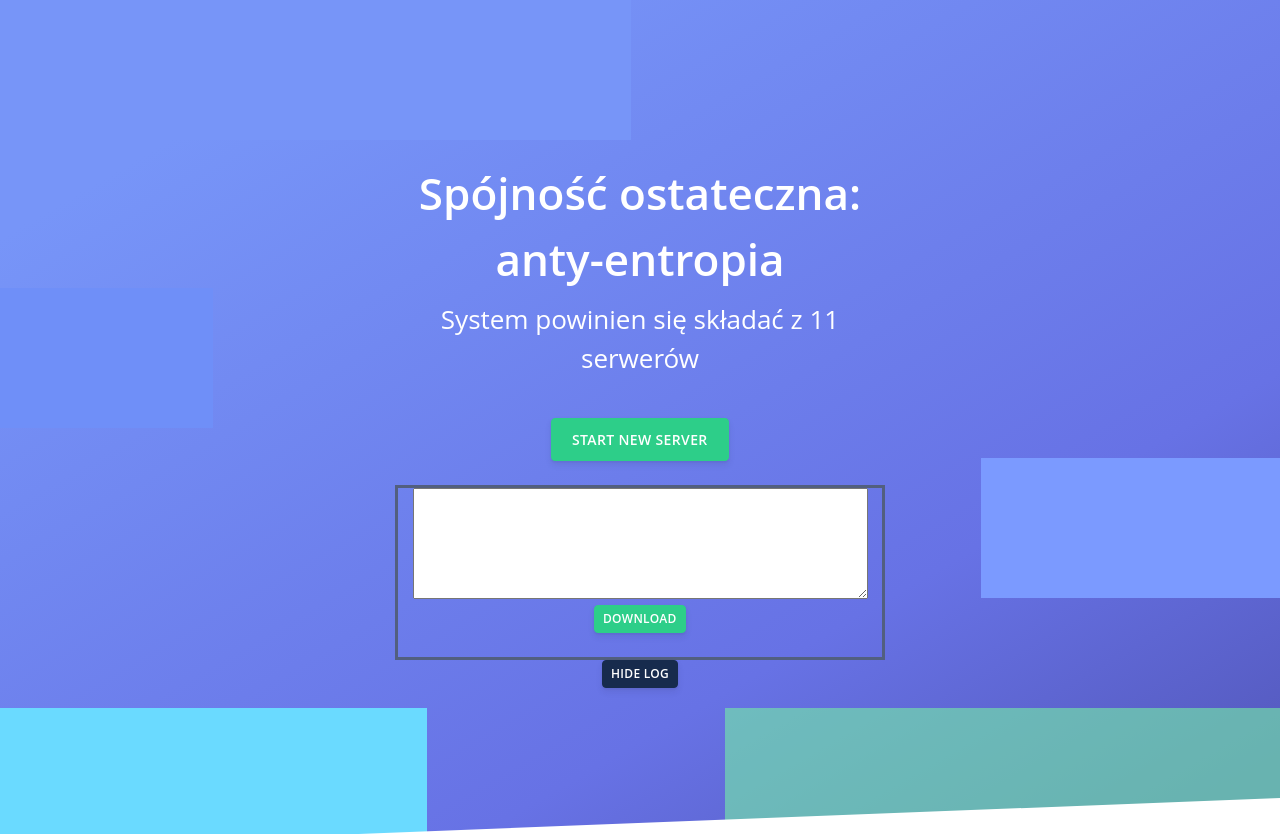
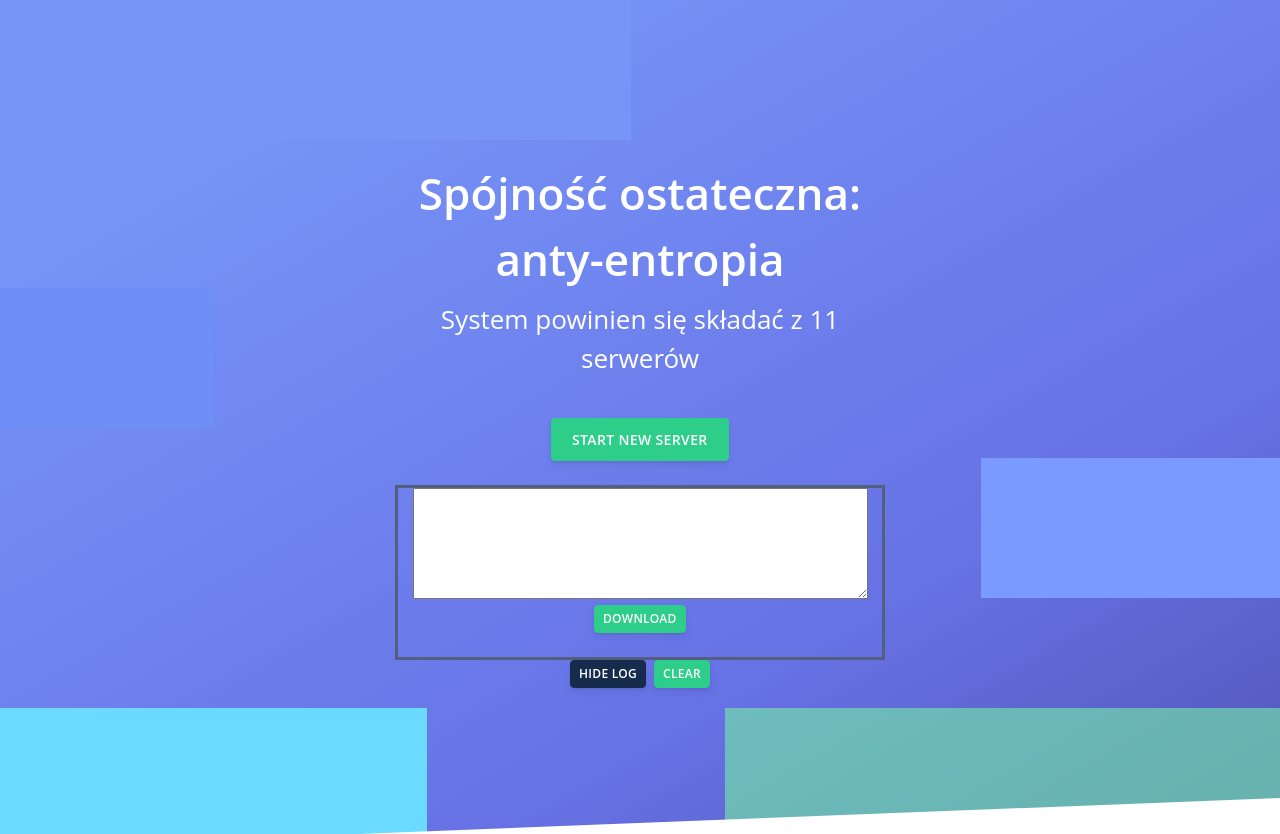
Before and after one commit to oskarstermach/anty-entropia-frontend, a Vue app: page /#/ in a window 1280 px wide. Shown: the top 834 px of the page. Built offline with nearby package versions, Linux system fonts and the light colour scheme; no server answers.

Commit message:
added method clearing textBoxx

```diff
--- a/src/components/DebugLog.vue
+++ b/src/components/DebugLog.vue
@@ -18,6 +18,11 @@
     <button type="button" @click="show = !show" rel="tooltip"
             class="btn btn-default btn-sm " data-original-title="" title="">
       {{show ? "HIDE LOG" : "SHOW LOG"}}
+    </button>
+
+    <button type="button" @click="clearBox()" rel="tooltip"
+           class="btn btn-success btn-sm " data-original-title="" title="">
+       CLEAR
     </button>
 
   </div>
@@ -120,7 +125,13 @@ export default {
           document.body.removeChild(link)
         }
       }
+    },
+
+    clearBox(){
+      this.logArchive = ' ';
+      this.$refs.logbox.value = this.logArchive;
     }
+
   }
 }
 </script>
```
